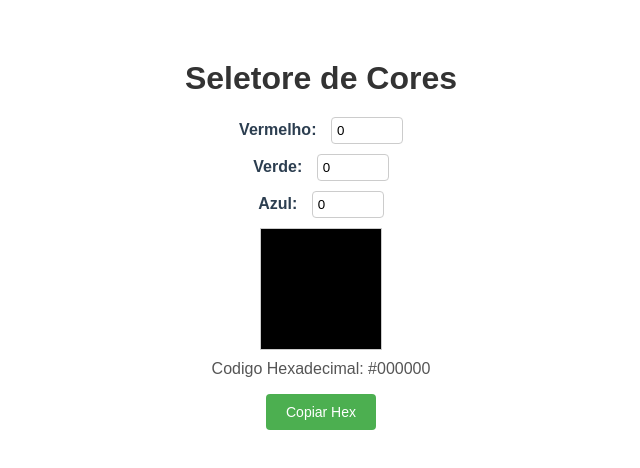
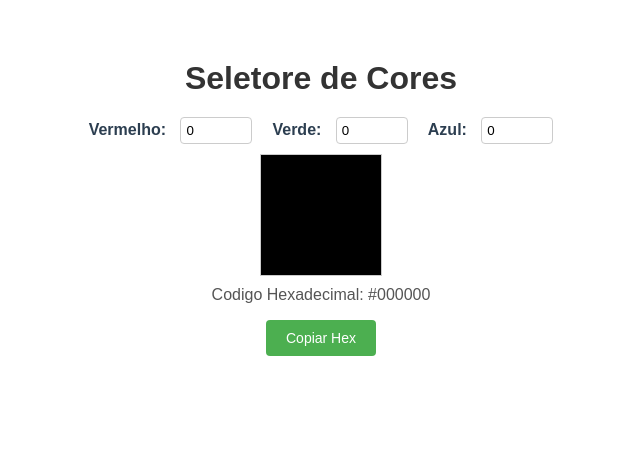
Before and after one commit to Ricardomjr-10/vuejspratica, a Vue app: page / in a window 1280 px wide. Shown: the top 468 px of the page, without its empty margins (319-959 px from the left). Built offline with nearby package versions, Linux system fonts and the light colour scheme.

Commit message:
adicionado estilizacao

```diff
--- a/src/components/SeletorCores.vue
+++ b/src/components/SeletorCores.vue
@@ -1,6 +1,8 @@
 <template>
     <div>
         <h1>Seletore de Cores</h1>
+
+        <div class="cores">
             <div>
                 <label for="vermelho">Vermelho: </label>
                 <input type="number" v-model.number="nVerm" min="0" max="255">
@@ -12,6 +14,7 @@
             <div>
                 <label for="azul">Azul: </label>
                 <input type="number" v-model.number="nAzul" min="0" max="255">
+            </div>
         </div>
 
         <div class="cor" :style="{backgroundColor: rgbColor}"></div>
@@ -51,6 +54,13 @@ import { computed, ref } from 'vue';
    </script>
 
 <style scoped>
+.cores {
+    align-items: flex-start;
+    display: flex;
+    justify-content: center;
+    gap: 20px;
+    margin-top: 20px;
+}
 div {
     text-align: center;
     font-family: Arial, sans-serif;
```
Lines whose indentation alone changed are shown as unchanged.
